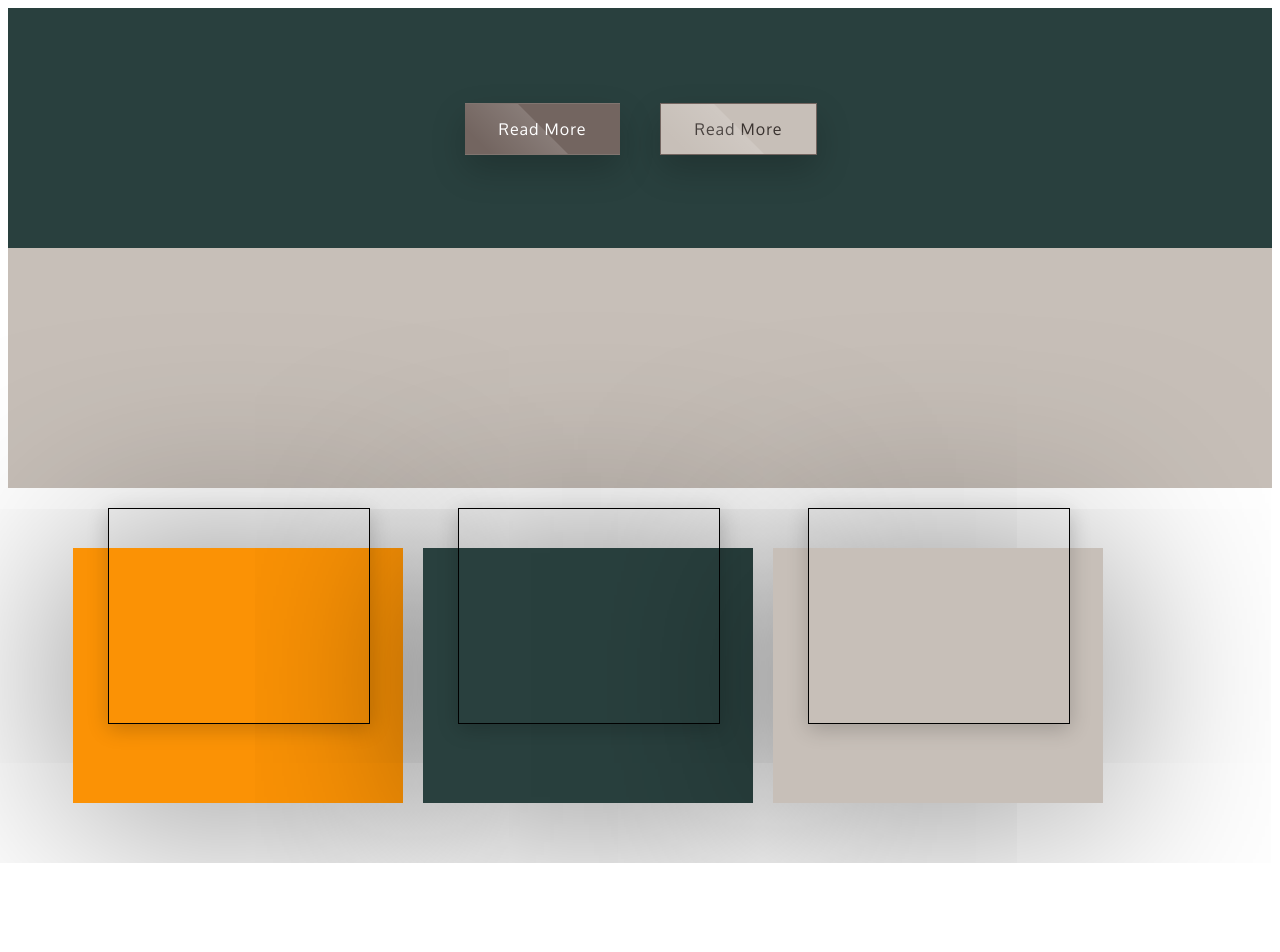
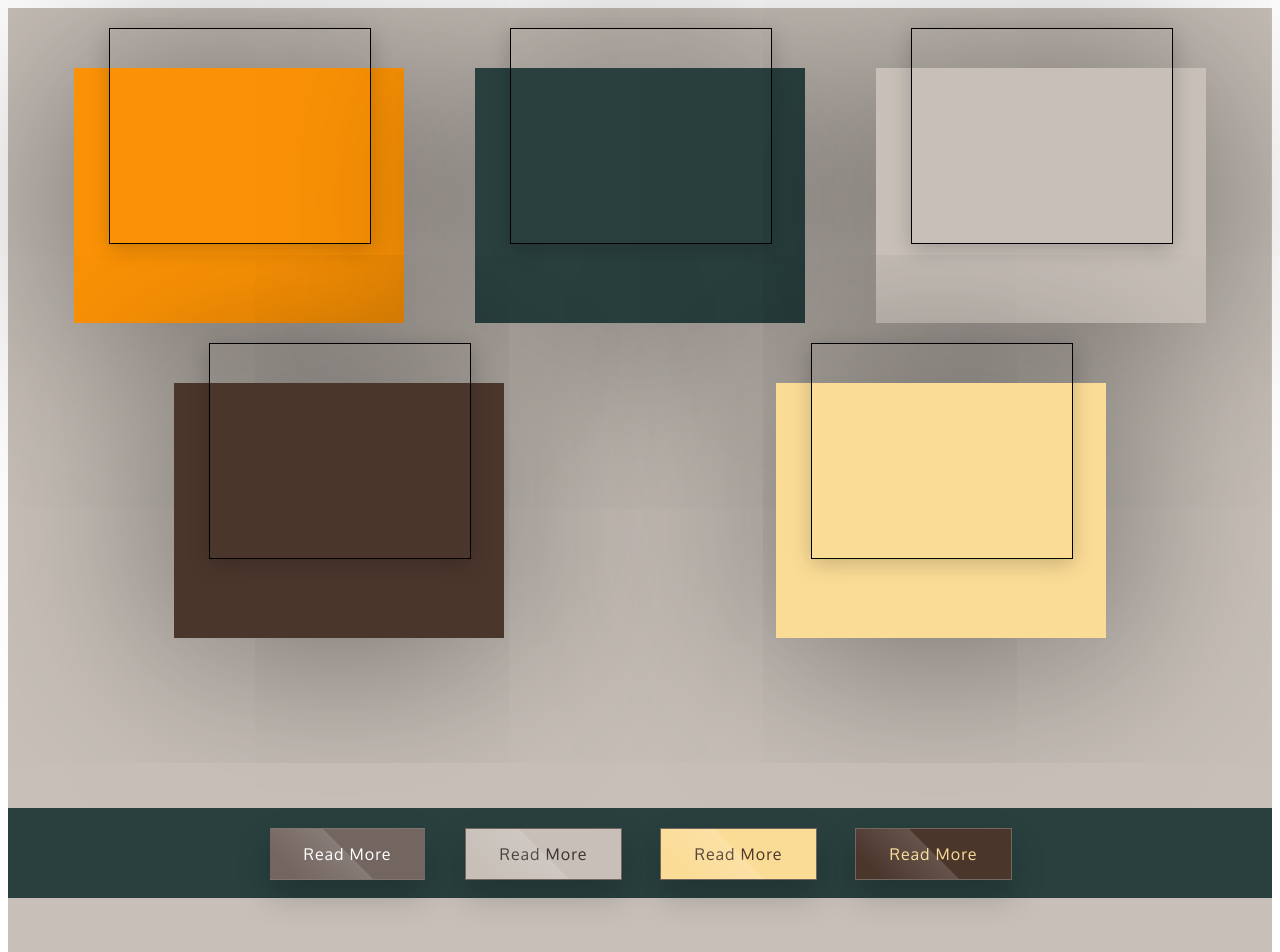
Before and after one commit to mtoz/hello-world-vercel, a Next.js app: page /about in a window 1280 px wide. Shown: the top 952 px of the page. Before the commit the page ends 863 px from the top, so only its background shows below. Built offline with nearby package versions, Linux system fonts and the light colour scheme.

Commit message:
modification de la structure de la page 02/05/21

```diff
--- a/pages/about.js
+++ b/pages/about.js
@@ -4,25 +4,11 @@ import style from '../styles/about.module.css'
 export default function About() {
   return (
 
-      <div className={style.body}>
+    // Début du code html
+    <div>
 
-        <div className={style.btnContainer}>
-
-          <div className={style.btn}>
-            <a href="#">Read More</a>
-          </div>
-
-          <div className={style.btn}>
-            <a href="#">Read More</a>
-          </div>
-
-        </div>
-
-
-        <div className={style.greyBanner}>
-        </div>
-
-        {/* Début des cards */}
+      {/* Début container cards */}
+      <div className={style.container}>
 
         <div className={style.containCard}>
 
@@ -65,12 +51,64 @@ export default function About() {
 
           </div>
 
+          {/* 4ème */}
+          <div className={style.card}>
+
+            <div className={style.imgBx}>
+            </div>
+
+            <div className={style.content}>
+              <h2>Card one</h2>
+              <p> lorem ipsum dolor lorem ipsum dolor lorem ipsum dolor lorem ipsum dolor</p>
+            </div>
+
+          </div>
+
+           {/* 5ème */}
+          <div className={style.card}>
+
+            <div className={style.imgBx}>
+            </div>
+
+            <div className={style.content}>
+              <h2>Card one</h2>
+              <p> lorem ipsum dolor lorem ipsum dolor lorem ipsum dolor lorem ipsum dolor</p>
+            </div>
+
+          </div>
+
         </div>
 
-        {/* FIN */}
+      </div>
+      {/* Fin container des cards */}
 
 
+      {/* Début container bouton */}
+      <div className={style.container}>
+        <div className={style.btnContainer}>
+
+          <div className={style.btn}>
+            <a href="#">Read More</a>
+          </div>
+
+          <div className={style.btn}>
+            <a href="#">Read More</a>
+          </div>
+
+          <div className={style.btn}>
+            <a href="#">Read More</a>
+          </div>
+
+          <div className={style.btn}>
+            <a href="#">Read More</a>
+          </div>
+
+        </div>
       </div>
+      {/* Fin container boutons */}
+
+    </div>
+    // Fin du code html
 
 
   )
--- a/styles/about.module.css
+++ b/styles/about.module.css
@@ -1,10 +1,12 @@
 @import url('https://fonts.googleapis.com/css2?family=Oxygen&display=swap');
 
 /* START */
-div.body
+
+
+.container
 {
-    height: 100vh;
-    /* background: black; */
+    min-height: 100vh;
+    background: #c7bfb8;
 }
 div.btnContainer
 {
@@ -13,7 +15,7 @@ div.btnContainer
     display: flex;
     justify-content: center;
     align-items: center;
-    height: 30%;
+    height: 100%;
     /* background: #757555; */
     background: #29403e;
 
@@ -89,27 +91,32 @@ div.btnContainer :nth-child(2) a
    font-family: 'Oxygen', sans-serif;
 }
 
-
-
-/** ***************************************** */
-div.greyBanner
+div.btnContainer .btn:nth-child(3) a
 {
-    /* background: #29403e; */
-    background: #c7bfb8;
-    height: 30%;
+   background: #fbdc96;
+   border: 1px solid #736560;
+   color: #4b362c;
+   font-family: 'Oxygen', sans-serif;
 }
 
-/** ***************************************** */
+div.btnContainer .btn:nth-child(4) a
+{
+    background: #4b362c;
+    border: 1px solid #736560;
+    color: #fbdc96;
+    font-family: 'Oxygen', sans-serif;
+}
 
 /** ***************************************** */
 
 .containCard
 {
     position: relative;
-    width: 1100px;
+    /* width: 1100px; */
     display: flex;
     justify-content: center;
     align-items: center;
+    justify-content: space-around;
     flex-wrap: wrap;
     padding: 30px;
 
@@ -121,8 +128,6 @@ div.greyBanner
     position: relative;
     max-width: 300px;
     height: 215px;
-
-    background: #29403e;
     background: #fb9205;
     margin: 30px 10px;
     padding: 20px 15px;
@@ -157,7 +162,6 @@ div.greyBanner
     margin-top: -140px;
     padding: 10px 15px;
     text-align: center;
-    color: #fb9205;
     color: #29403e;
     visibility: hidden;
     opacity: 0;
@@ -173,18 +177,38 @@ div.greyBanner
     transition-delay: 0.3s;
 }
 
-/**/
+/*******************************************************/
 
-.containCard :nth-child(2).card
+.containCard .card:nth-child(2)
 {
     background: #29403e;
 }
-.containCard :nth-child(2) .content
+.containCard .card:nth-child(2) .content
 {
     color: #fb9205;
 }
 
-.containCard :nth-child(3).card
+.containCard .card:nth-child(3)
 {
     background: #c7bfb8;
 }
+
+.containCard .card:nth-child(4)
+{
+    background: #4b362c;
+}
+.containCard .card:nth-child(4) .content
+{
+    color: #fbdc96;
+}
+
+.containCard .card:nth-child(5)
+{
+    background:#fbdc96 ;
+}
+.containCard .card:nth-child(5) .content
+{
+    color:#4b362c ;
+}
+
+/*******************************************************/
```
